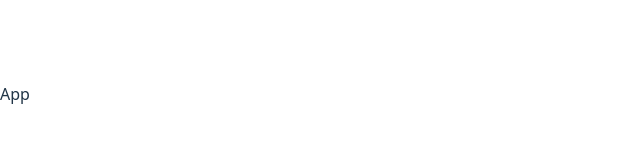
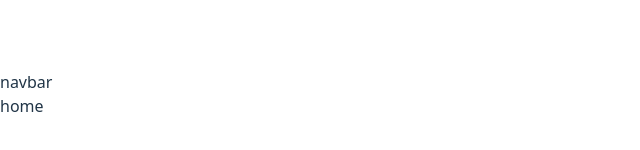
Before and after one commit to sahanHansaja026/quiz-platform-react-Re-Engineering, a React (Vite) app: page /quiz-platform-react-Re-Engineering/home in a window 1280 px wide. Shown: the part 306-456 px from the top of the page, without its empty margins (0-640 px from the left). Built offline with nearby package versions, Linux system fonts and the light colour scheme.

Commit message:
Update App.jsx

```diff
--- a/src/App.jsx
+++ b/src/App.jsx
@@ -1,9 +1,38 @@
-import React, { Component } from 'react'
+import React from "react";
+import {
+  BrowserRouter as Router,
+  Route,
+  Routes,
+  useLocation,
+} from "react-router-dom";
+import Signup from "./signup";
+import Login from "./login";
+import Navbar from "./components/navbar"; // Assuming you have a Navbar component
+import Home from "./pages/home";
 
-export default class App extends Component {
-  render() {
-    return (
-      <div>App</div>
-    )
-  }
+function App() {
+  const location = useLocation();
+  const nonavbarpath = ["/signup", "/"];
+
+  return (
+    <div>
+      {/* Conditionally render Navbar */}
+      {!nonavbarpath.includes(location.pathname) && <Navbar />}
+
+      <Routes>
+        <Route path="/signup" element={<Signup />} />
+        <Route path="/" element={<Login />} />
+        <Route path="/home" element={<Home />} />
+      </Routes>
+    </div>
+  );
 }
+
+// ✅ Fix: Add basename for GitHub Pages
+export default function Root() {
+  return (
+    <Router basename="/quiz-platform-react-Re-Engineering">
+      <App />
+    </Router>
+  );
+}
```
